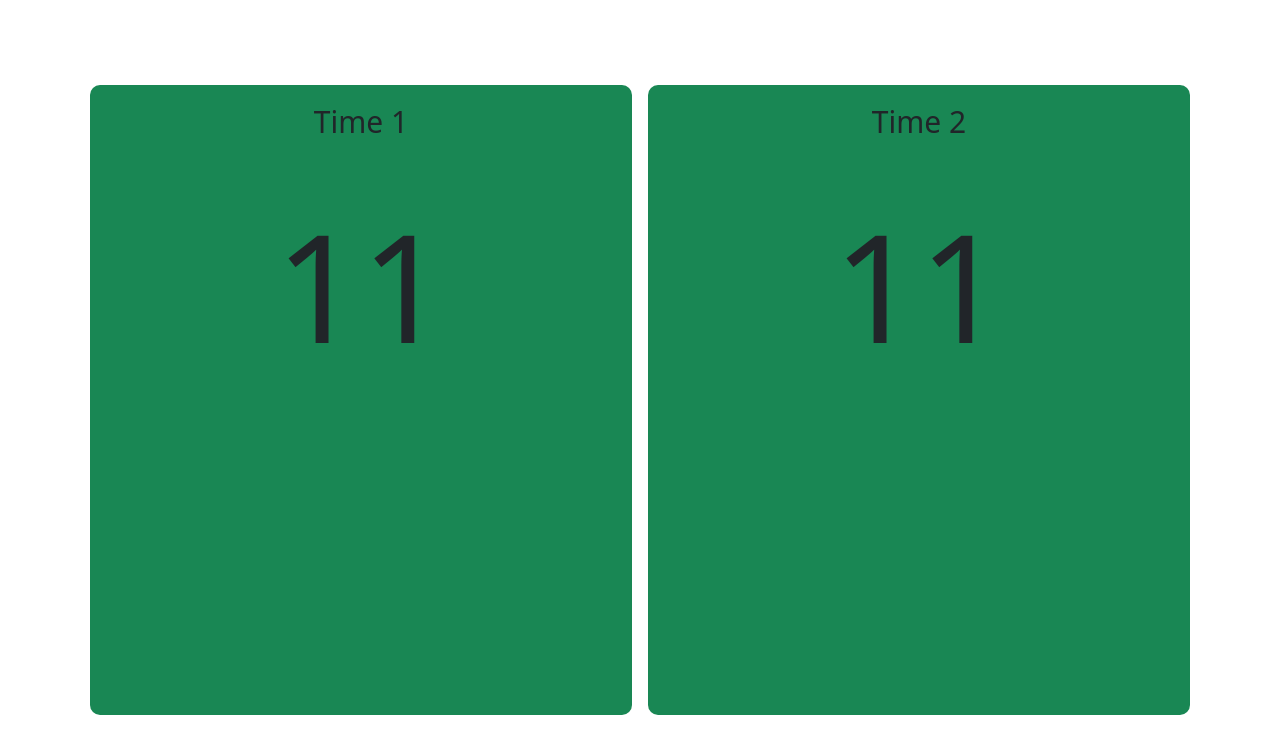
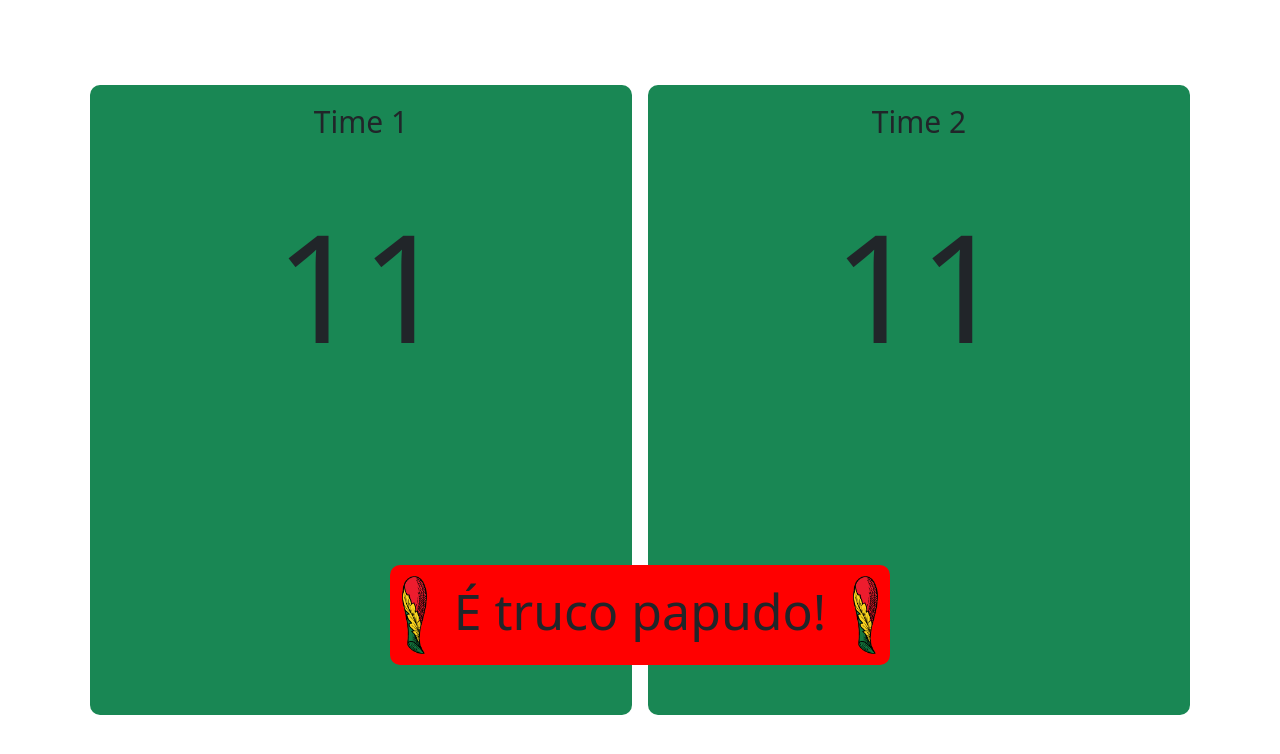
Before and after one commit to Sidneycarlinijr/marcadorTruco, a plain HTML site: page index.html in a window 1280 px wide. Drawn offline with nearby package versions, Linux system fonts and the light colour scheme.

Commit message:
Inserido botao Truco!

```diff
--- a/index.html
+++ b/index.html
@@ -31,6 +31,17 @@
                 </div>
             </div>
         </div>
+        <div id="trucoButton" class="row justify-content-center align-items-center">
+            <div class="col-1">
+                <img src="./images/paus.png" alt="" style="width: 25px;"class="float-start">
+            </div>
+            <div class="col-10">
+                <h1 id="trucoButtonText" class="text-center">É truco papudo!</h1>
+            </div>
+            <div class="col-1">
+                <img src="./images/paus.png" alt="" style="width: 25px;"class="float-end">
+            </div>
+        </div>
     </section>
 
 
--- a/styles/style.css
+++ b/styles/style.css
@@ -30,8 +30,8 @@ textarea{
 #player1, #player2{
     border-radius: 10px;
     background-position: center;
-    background-size: 500px;
-    background-repeat: repeat;
+    background-size: cover;
+    background-repeat: no-repeat;
     overflow: hidden;
 }
 #player1{
@@ -48,3 +48,23 @@ textarea{
 .teamPoints h1{
     font-size: 150px!important;
 }
+
+#trucoButton{
+    max-width: 500px;
+    height: 100px;
+
+    background-color: red;
+
+    position: absolute;
+    top: 0;
+    bottom: 0;
+    left: 0;
+    right: 0;
+    margin: auto auto 50px auto;
+    border-radius: 10px;
+    cursor: pointer;
+}
+
+#trucoButtonText{
+    font-size: 50px!important;
+}
```
Also changed, not shown: images/baralho-espanhol-nipes.jpg, images/paus.png (added).
